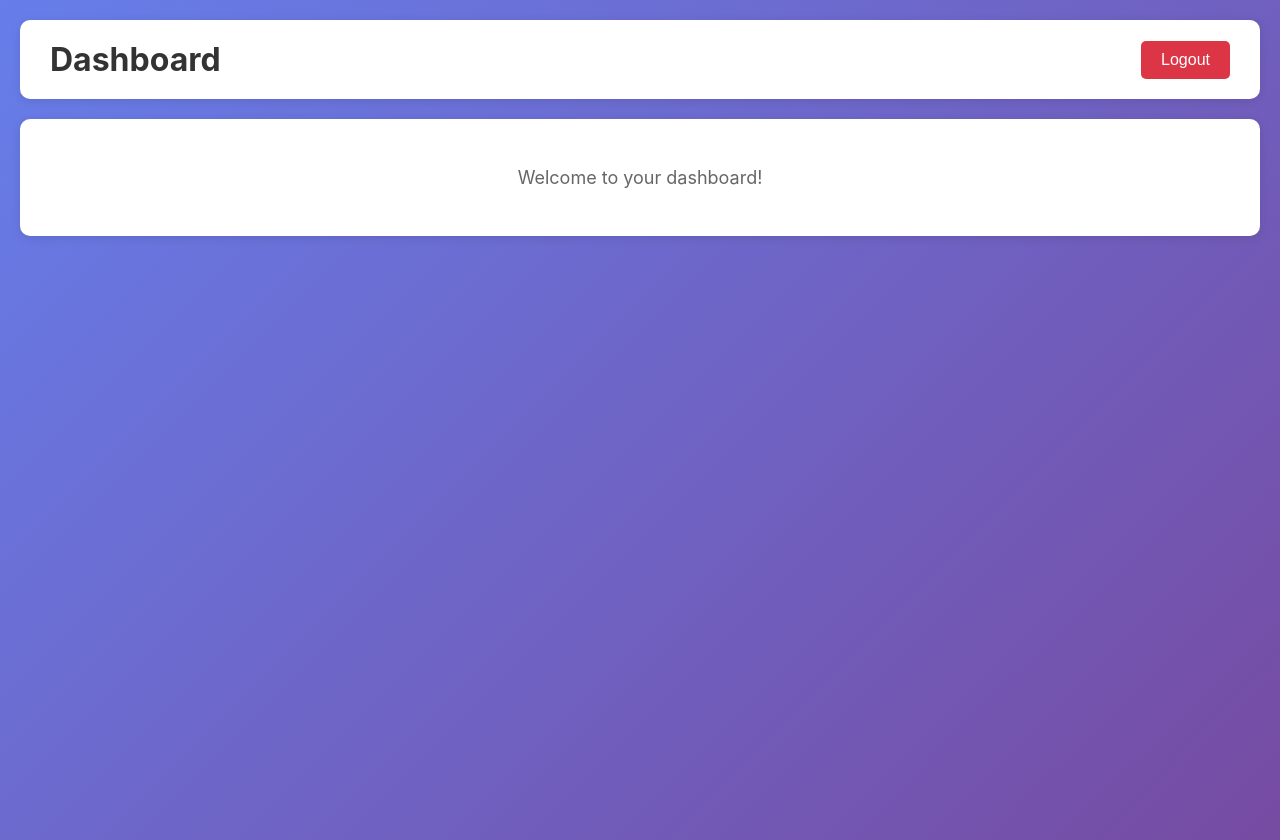
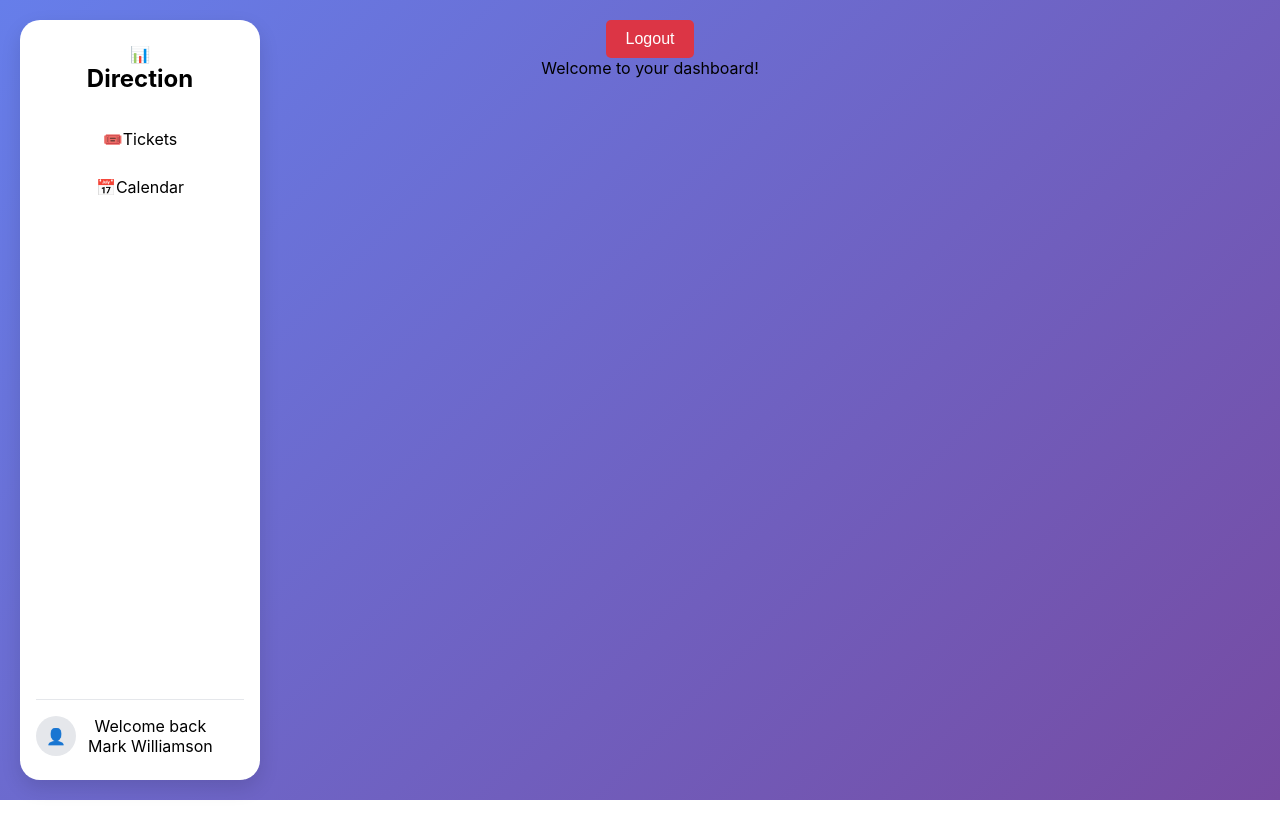
Before and after one commit to markh55/ticket-system, a React (Create React App) app in the folder frontend/: page /dashboard in a window 1280 px wide. After the commit the page ends 800 px from the top, so only its background shows below. Built offline with nearby package versions, Linux system fonts and the light colour scheme.

Commit message:
setup sidebar shell

```diff
--- a/frontend/src/components/Dashboard/Dashboard.css
+++ b/frontend/src/components/Dashboard/Dashboard.css
@@ -1,7 +1,23 @@
 .dashboard-container {
+  display: flex;
   min-height: 100vh;
   background: linear-gradient(135deg, #667eea 0%, #764ba2 100%);
   padding: 20px;
+}
+
+/* Ensure children align from the top and main content grows */
+.dashboard-container {
+  align-items: flex-start;
+}
+
+.main-content {
+  flex: 1 1 auto;
+  min-width: 0; /* allow flex children to shrink properly */
+}
+
+/* small visual tweak to separate sidebar and main area */
+.sidebar + .main-content {
+  margin-left: 20px;
 }
 
 .dashboard-header {
--- a/frontend/src/components/Dashboard/Dashboard.jsx
+++ b/frontend/src/components/Dashboard/Dashboard.jsx
@@ -1,5 +1,6 @@
 import { useNavigate } from "react-router-dom";
 import "./Dashboard.css";
+import Sidebar from "../Sidebar/Sidebar";
 
 export default function Dashboard() {
   const navigate = useNavigate();
@@ -11,13 +12,12 @@ export default function Dashboard() {
 
 return (
   <div className="dashboard-container">
-      <div className="dashboard-header">
-        <h1>Dashboard</h1>
+    <Sidebar />
+
+    <div className="main-content">
       <button onClick={handleLogout} className="logout-button">
         Logout
       </button>
-      </div>
-      <div className="dashboard-content">
       <p>Welcome to your dashboard!</p>
     </div>
   </div>
--- /dev/null
+++ b/frontend/src/components/Sidebar/Sidebar.css
@@ -0,0 +1,67 @@
+* {
+  margin: 0;
+  padding: 0;
+  box-sizing: border-box;
+}
+
+html, body {
+  width: 100vw;
+  height: 100vh;
+  overflow: hidden;
+}
+
+.sidebar {
+  background: white;
+  width: 240px;
+  height: calc(100vh - 40px);
+  margin: 20px;
+  padding: 24px 16px;
+  border-radius: 20px;
+  display: flex;
+  flex-direction: column;
+  box-shadow: 0 8px 20px rgba(0, 0, 0, 0.12);
+  overflow: hidden;
+  position: fixed;
+  left: 0;
+  top: 0;
+}
+
+.sidebar-header {
+  padding-bottom: 20px;
+  flex-shrink: 0;
+}
+
+.sidebar-nav {
+  flex: 1;
+  overflow-y: auto;
+  min-height: 0;
+}
+
+.nav-item {
+  padding: 12px 16px;
+  margin: 4px 0;
+  border-radius: 8px;
+}
+
+.sidebar-footer {
+  padding-top: 16px;
+  border-top: 1px solid #e5e7eb;
+  flex-shrink: 0;
+  margin-top: auto;
+}
+
+.user-profile {
+  display: flex;
+  align-items: center;
+  gap: 12px;
+}
+
+.avatar {
+  width: 40px;
+  height: 40px;
+  border-radius: 50%;
+  background: #e5e7eb;
+  display: flex;
+  align-items: center;
+  justify-content: center;
+}
--- /dev/null
+++ b/frontend/src/components/Sidebar/Sidebar.jsx
@@ -0,0 +1,35 @@
+import "./Sidebar.css";
+
+export default function Sidebar() {
+  return (
+    <nav className="sidebar">
+      <div className="sidebar-header">
+        <div className="logo">
+          <span className="logo-icon">📊</span>
+          <h2>Direction</h2>
+        </div>
+      </div>
+
+      <div className="sidebar-nav">
+        <div className="nav-item">
+          <span className="icon">🎟️</span>
+          <span>Tickets</span>
+        </div>
+        <div className="nav-item">
+          <span className="icon">📅</span>
+          <span>Calendar</span>
+        </div>
+      </div>
+
+      <div className="sidebar-footer">
+        <div className="user-profile">
+          <div className="avatar">👤</div>
+          <div className="user-info">
+            <p className="welcome">Welcome back</p>
+            <p className="username">Mark Williamson</p>
+          </div>
+        </div>
+      </div>
+    </nav>
+  );
+}
```
Lines whose indentation alone changed are shown as unchanged.
